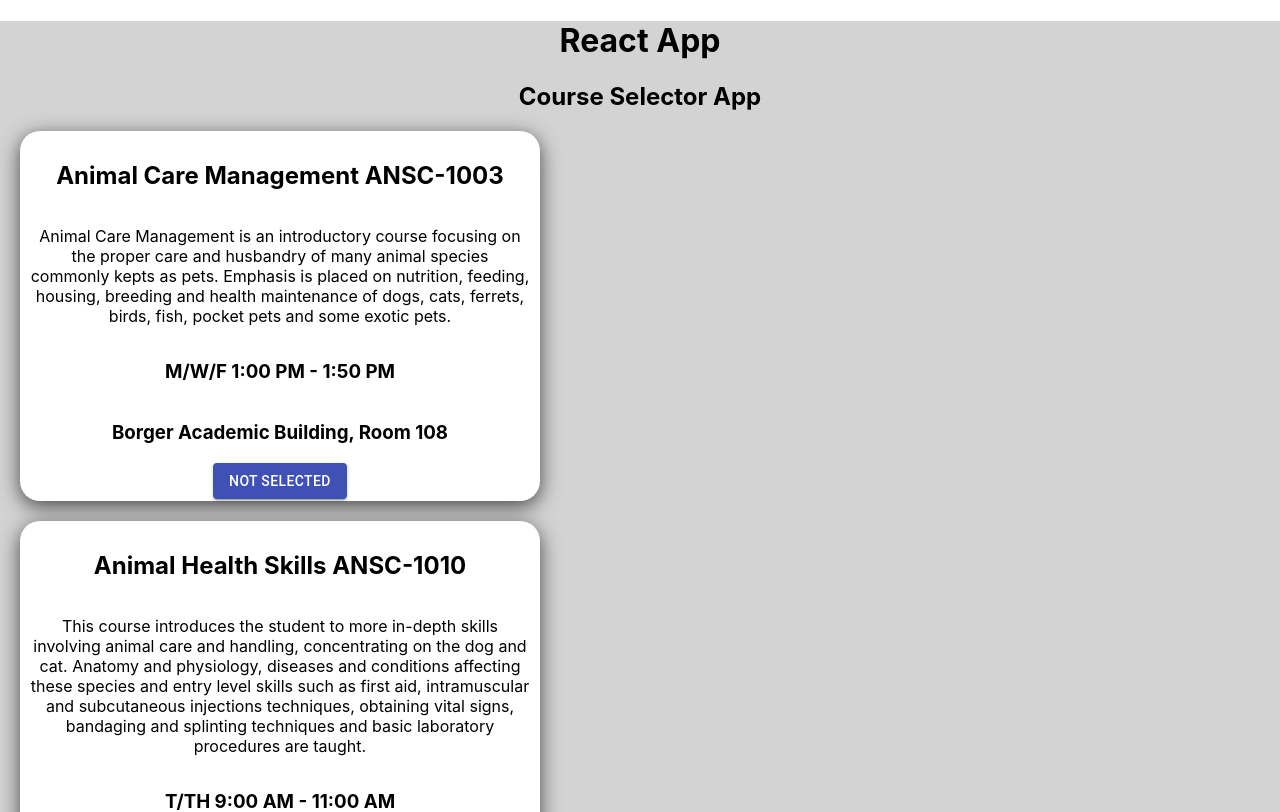
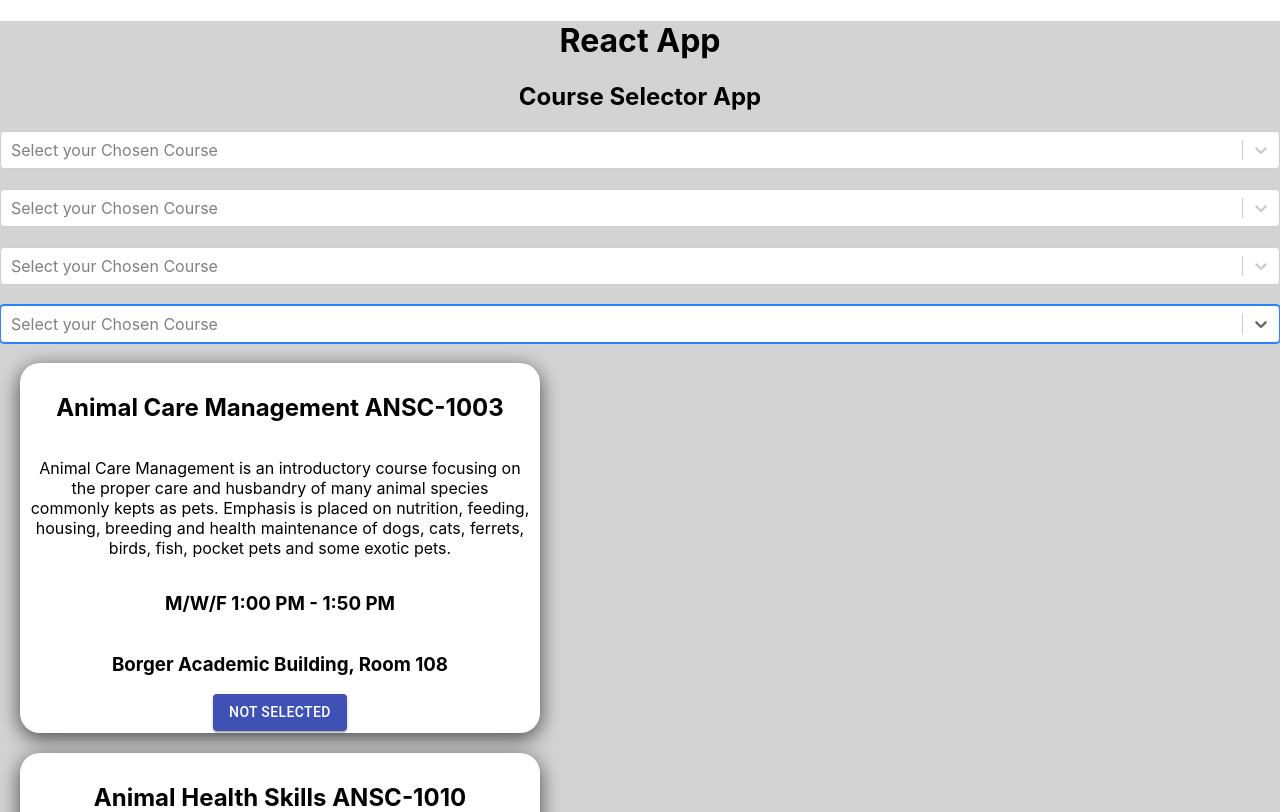
Before and after one commit to saiken86807/course-selector-app, a React (Create React App) app: page / in a window 1280 px wide. Shown: the top 812 px of the page. Built offline with nearby package versions, Linux system fonts and the light colour scheme.

Commit message:
testing with new pages created

```diff
--- a/src/App.js
+++ b/src/App.js
@@ -1,7 +1,8 @@
 import React from 'react';
 import './App.css';
 import CourseList from './CatalogComponents/CourseList';
-import {CourseProvider} from './CatalogComponents/CourseCatalog';
+import { CourseProvider } from './CatalogComponents/CourseCatalog';
+import Dropdown from './CatalogComponents/DropdownMenu';
 
 function App() {
 	return (
@@ -9,6 +10,8 @@ function App() {
 			<h1>React App</h1>
 			<h2>Course Selector App</h2>
 			<CourseProvider>
+				<Dropdown />
+
 				<CourseList />
 			</CourseProvider>
 		</div>
```
Lines whose indentation alone changed are shown as unchanged.
